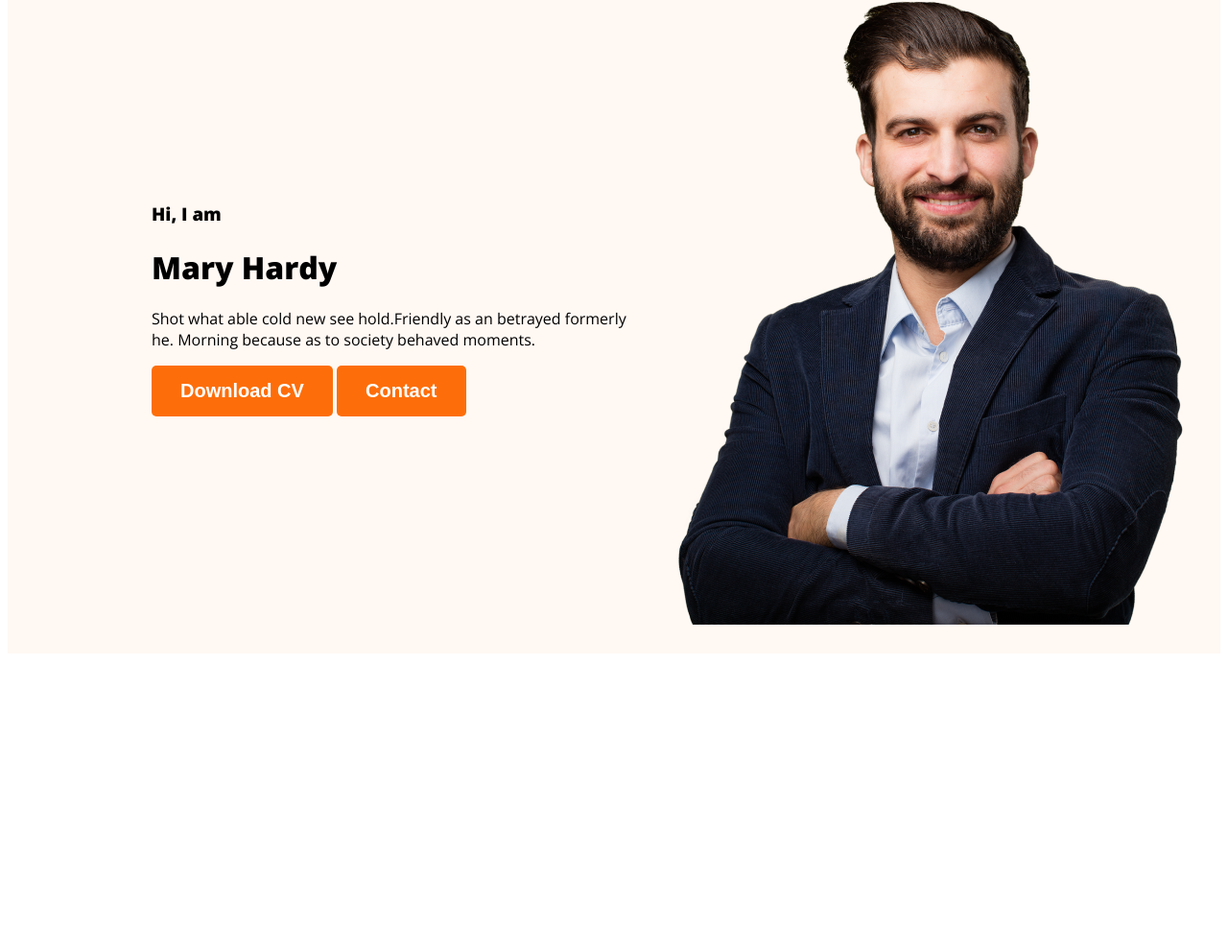
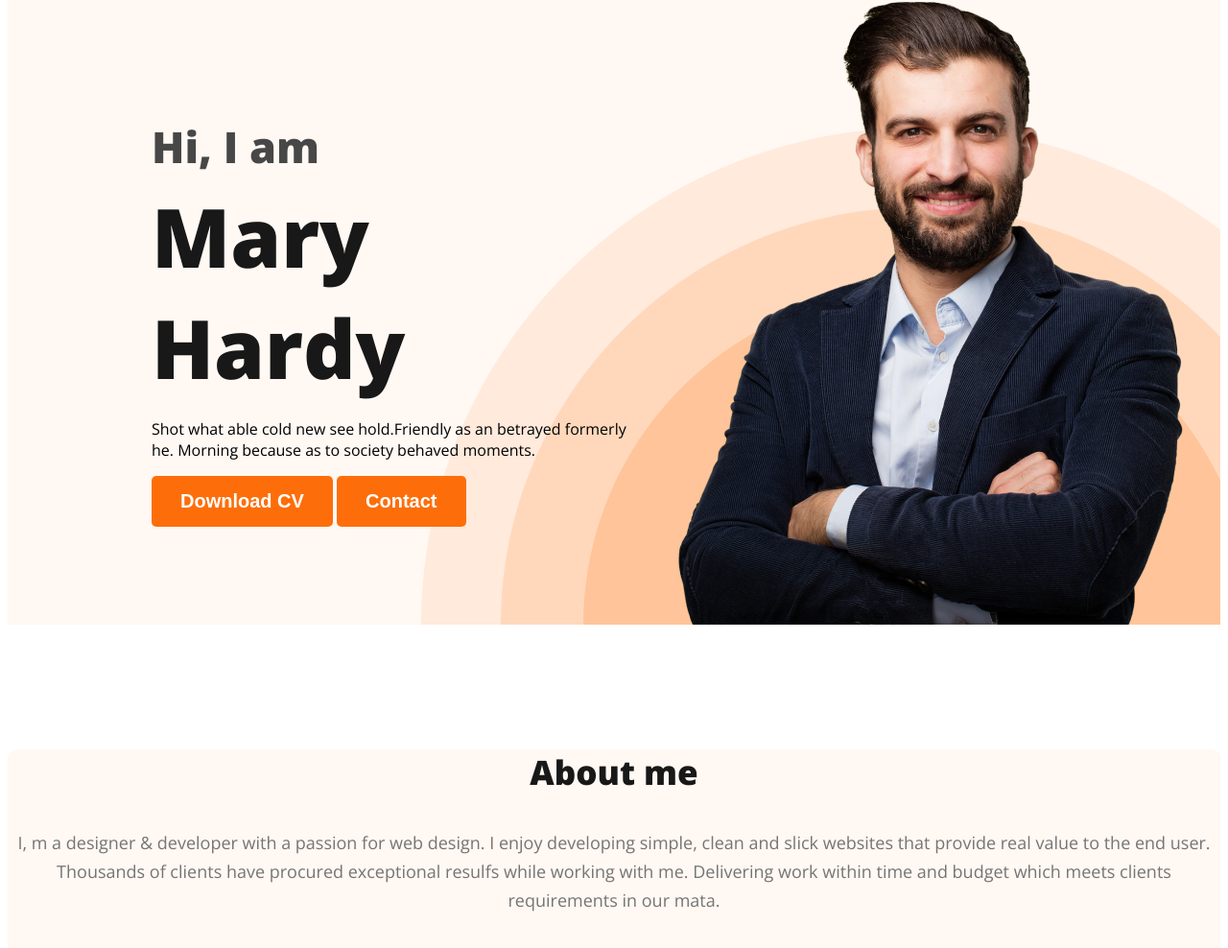
Before and after one commit to princejoy123/Abu-Saiyed-Joy, a plain HTML site: page index.html in a window 1280 px wide. Shown: the part 214-1202 px from the top of the page at 96% size. Before the commit the page ends 903 px from the top, so only its background shows below. Drawn offline with nearby package versions, Linux system fonts and the light colour scheme.

Commit message:
added about section

```diff
--- a/index.html
+++ b/index.html
@@ -38,6 +38,10 @@
 
     </header>
     <main>
+        <section class="S-about">
+            <h3 class="s-title">About me</h3>
+             <p class="s-descrip">I, m a designer & developer with a passion for web design. I enjoy developing simple, clean and slick websites that provide real value to the end user. Thousands of clients have procured exceptional resulfs while working with me. Delivering work within time and budget which meets clients requirements in our mata.</p>
+        </section>
 
     </main>
     <footer>
--- a/styles/Protfolio.css
+++ b/styles/Protfolio.css
@@ -21,9 +21,26 @@ nav {
     color: #FD6E0A;
 }
 
+.b-greatting{
+    color: #474747;
+font-size: 45px;
+font-weight: 600;
+margin-bottom: 0;
+}
+
+.b-title{
+    color: #181818;
+font-size: 85px;
+font-weight: 700;
+margin-bottom: 0;
+margin-top: 5px;
+
+}
+
 nav>ul {
     display: flex;
     align-items: center;
+
 }
 
 nav li {
@@ -50,12 +67,18 @@ padding: 15px 30px;
 }
 .header{
     background: #FFF8F3;
+    background-image: url(../images/header_bg.png);
+    background-repeat: no-repeat;
+    background-position: bottom right;
+
 }
 
+
 .banner{
-    padding: 30px 30px 30px 150px;
+    padding: 30px 30px 0px 150px;
     display: flex;
     align-items: center;
+    justify-content: space-between;
 
 }
 .p-pic{
@@ -66,3 +89,25 @@ flex-shrink: 0;
 .b-content{
 
 }
+
+.s-title{
+    color: #181818;
+text-align: center;
+font-size: 35px;
+font-weight: 700;
+}
+.s-descrip{
+    color: #757575;
+text-align: center;
+font-size: 18px;
+font-weight: 400;
+line-height: 30px;
+}
+.S-about{
+    border-radius: 10px;
+background: #FFF8F3;
+height: 550px;
+flex-shrink: 0;
+margin: 130px 0;
+
+}
```
